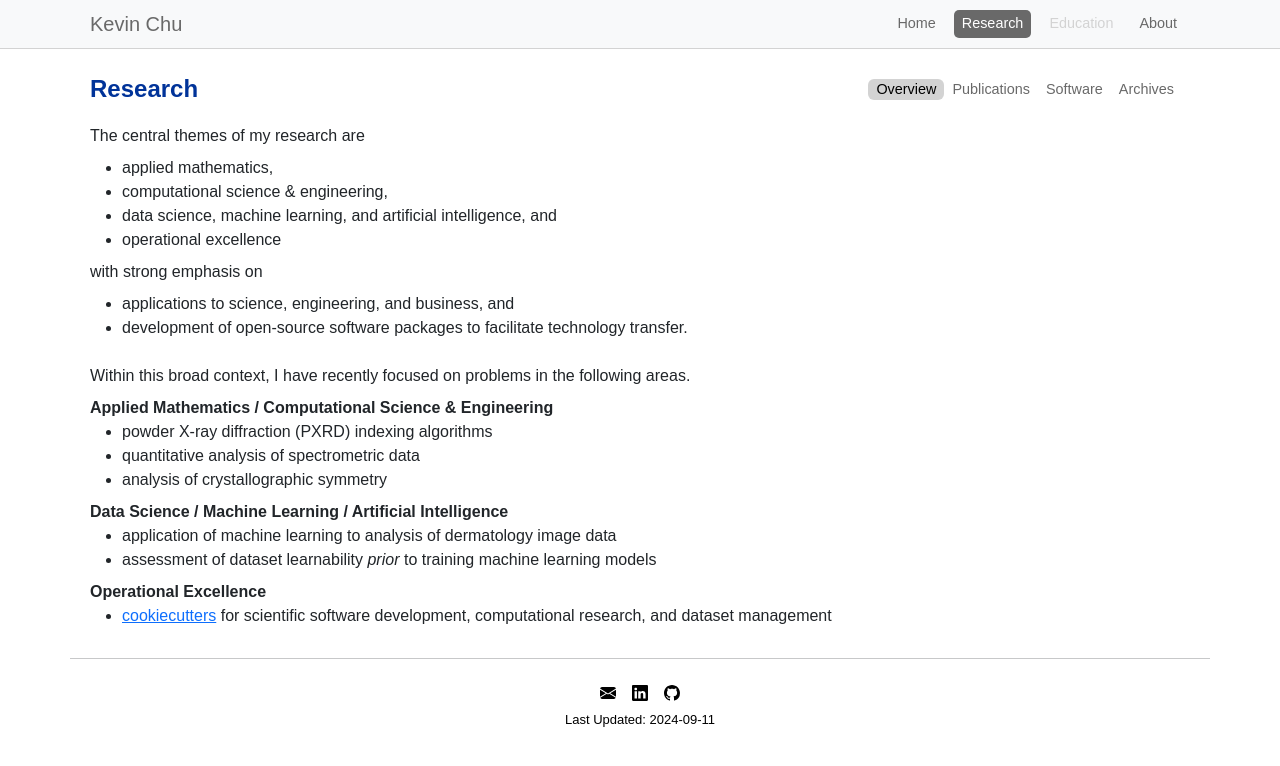
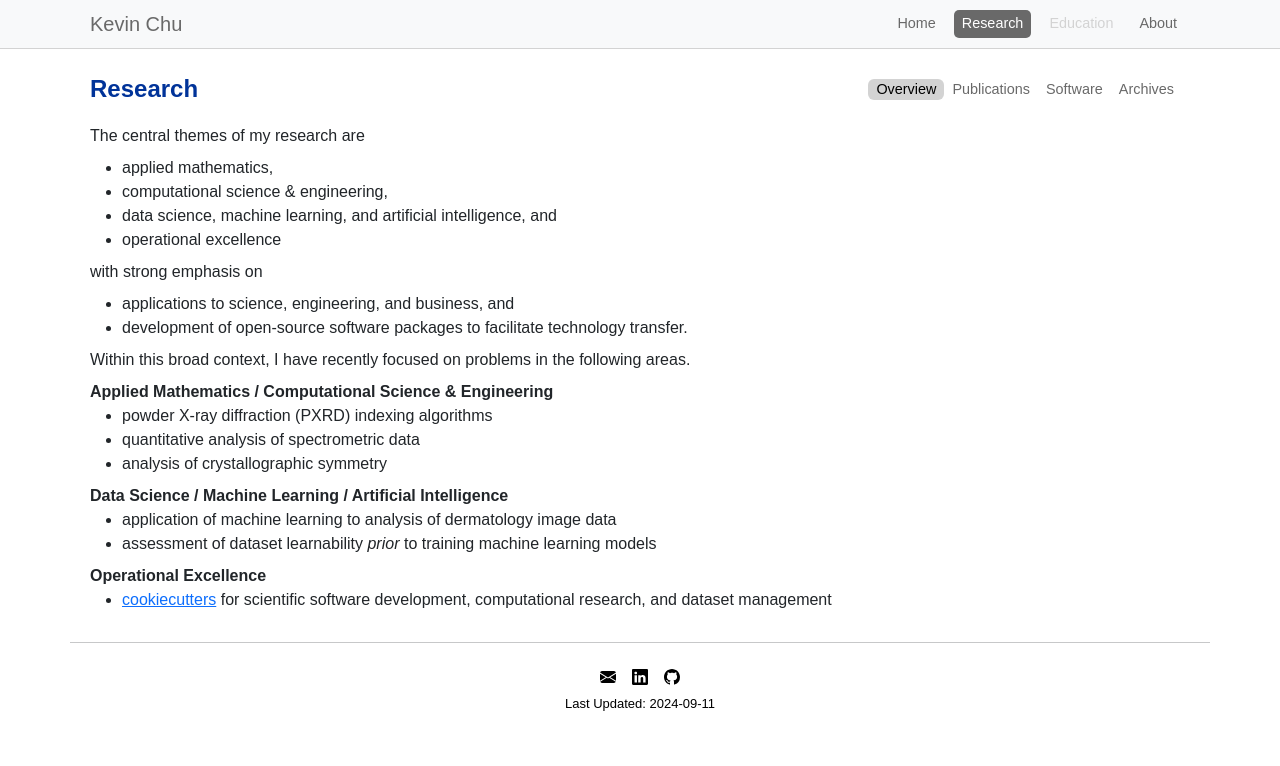
Before and after one commit to ktchu/ktchu.github.io, a Jekyll site: the page built from research/index.html, in a window 1280 px wide. Shown: the top 766 px of the page. Built offline with Jekyll 4.4.1, drawn with Linux system fonts in a browser that asks for light colours.

Commit message:
Polish layout.

```diff
--- a/research/index.html
+++ b/research/index.html
@@ -4,10 +4,10 @@ title: Research
 title-tab: Kevin T. Chu | Research
 ---
 <section>
-  <p>
+  <p class="mb-2">
   The central themes of my research are
   </p>
-  <ul>
+  <ul class="mb-2">
     <li>
       applied mathematics,
     </li>
@@ -21,7 +21,7 @@ title-tab: Kevin T. Chu | Research
       operational excellence
     </li>
   </ul>
-  <p>
+  <p class="mb-2">
   with strong emphasis on
   </p>
   <ul>
@@ -33,7 +33,7 @@ title-tab: Kevin T. Chu | Research
     </li>
   </ul>
 
-  <p class="mt-4">
+  <p>
   Within this broad context, I have recently focused on problems in the following areas.
   </p>
   <dl>
```
